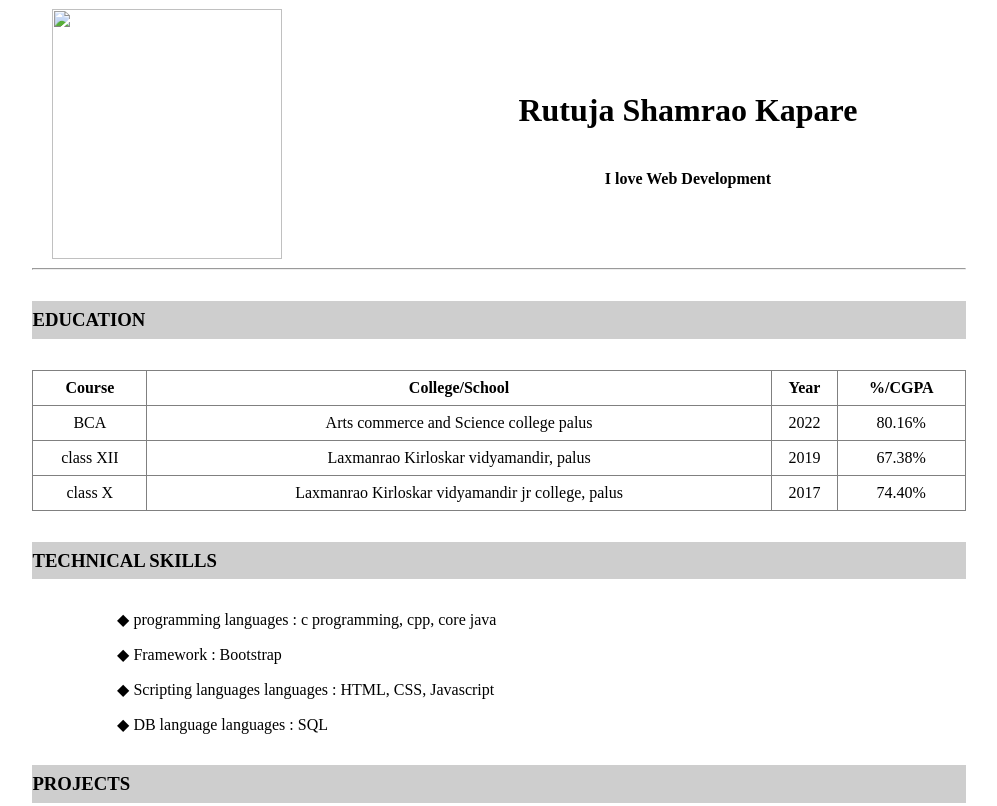
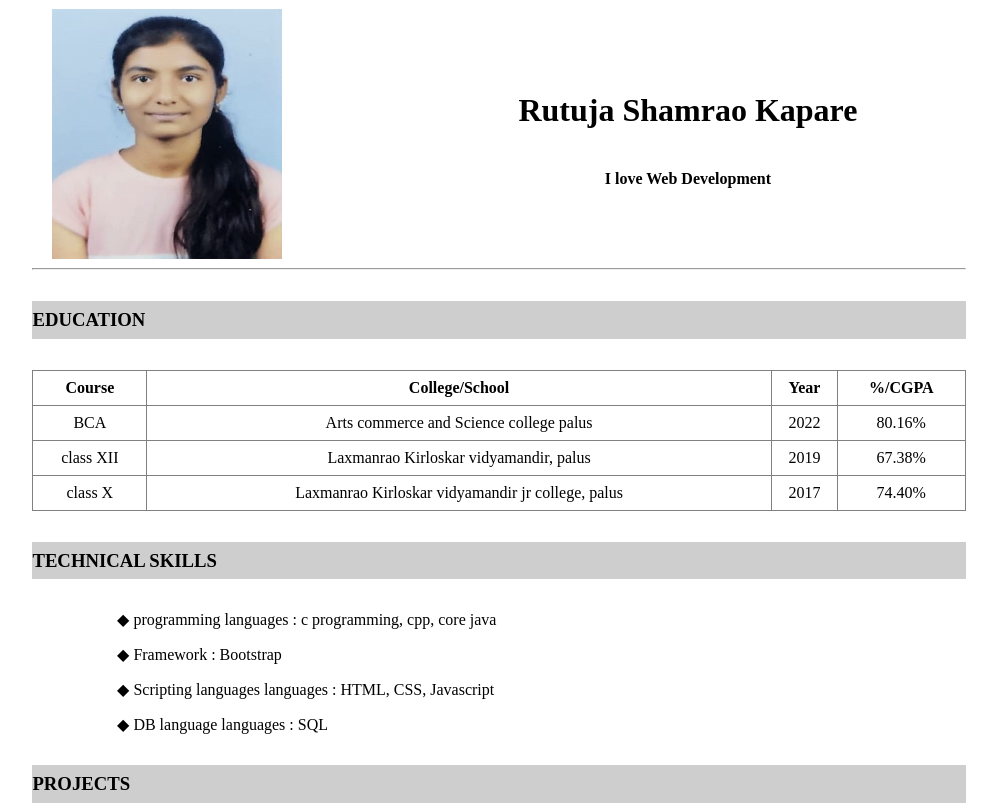
Before and after one commit to Rutuja-Kapare/Rutuja-Resume, a plain HTML site: page index.html in a window 1280 px wide. Shown: the top 806 px of the page, without its empty margins (141-1138 px from the left). Drawn offline with Linux system fonts and the light colour scheme; the site is published under a folder, as on GitHub Pages, so addresses that start at the root find nothing.

Commit message:
Add files via upload

```diff
--- a/index.html
+++ b/index.html
@@ -51,7 +51,7 @@ P{
 
     <table>
         <tr>
-            <td> <img style="float: left" height="250" width="230" src="/img/Rutuja Pic 1.jpeg"></td>
+            <td> <img style="float: left" height="250" width="230" src="img/Rutuja Pic 1.jpeg"></td>
             <td> <h1>Rutuja Shamrao Kapare</h1>
            <p><b>I love Web Development</b></p>
             </td>
```
